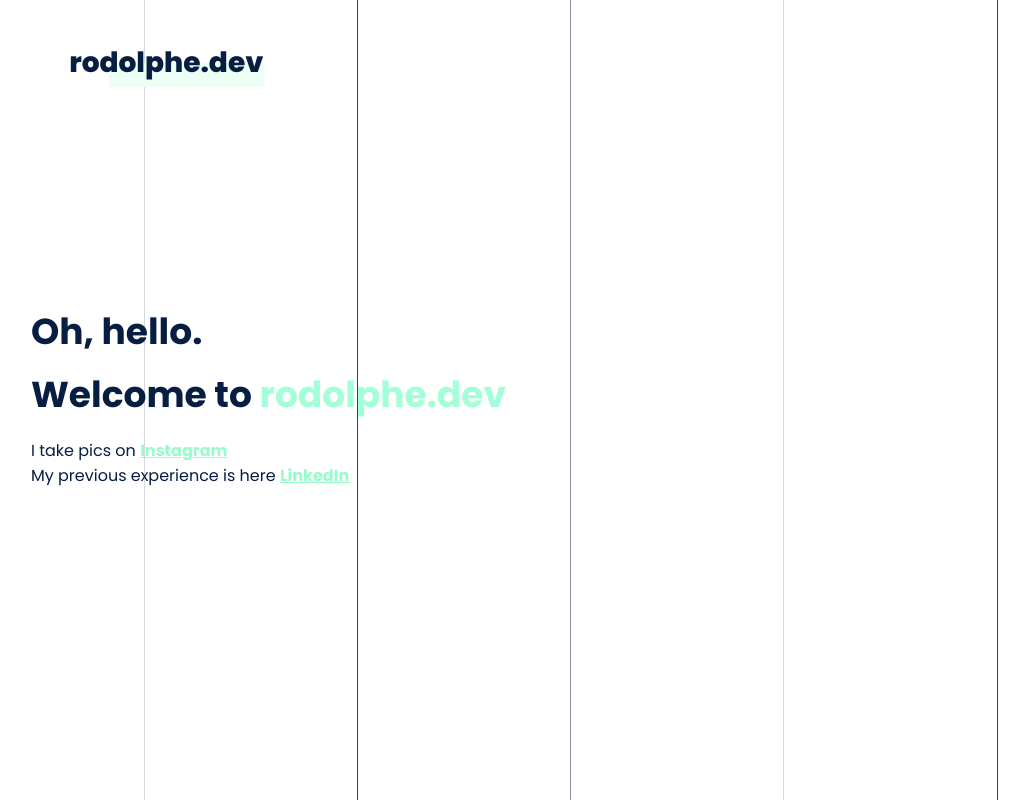
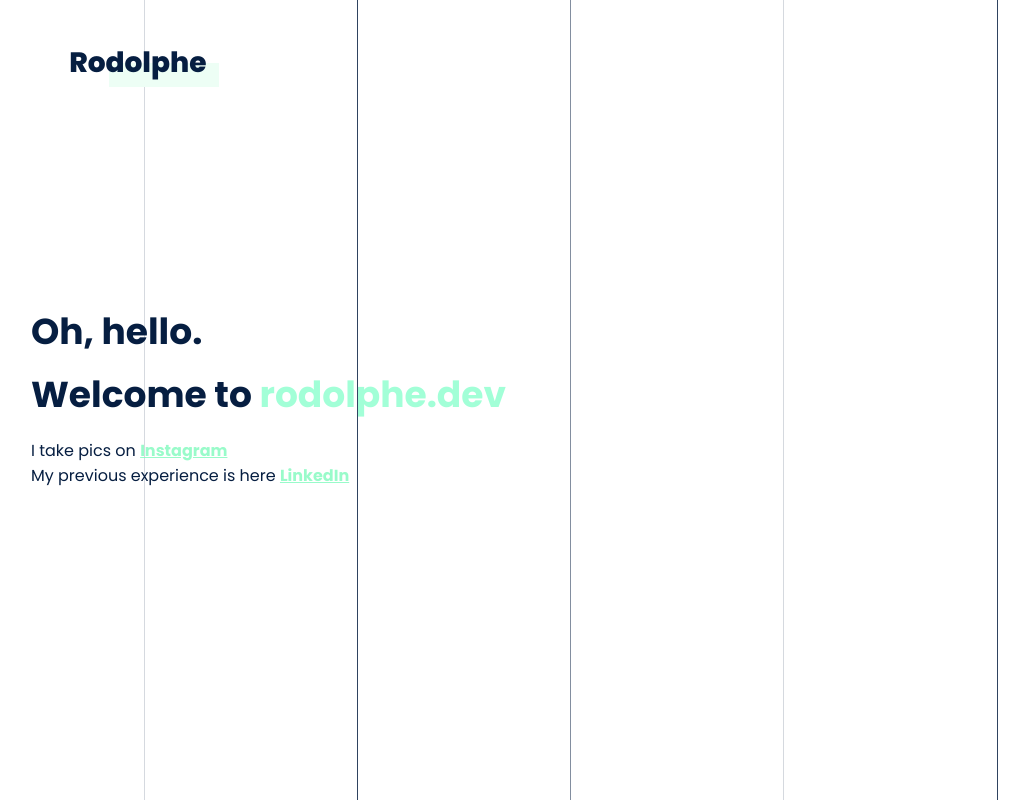
Before and after one commit to roprzz/rodolphe, a Gatsby site: page / in a window 1280 px wide. Shown: the whole page, without its empty margins (69-1098 px from the left). Built offline with nearby package versions, Linux system fonts and the light colour scheme; Gatsby itself is replaced by a stand-in of ours.

Commit message:
commit pour baptiste

```diff
--- a/src/components/header.js
+++ b/src/components/header.js
@@ -4,7 +4,7 @@
 
 const Header = ({ siteTitle }) => (
   <div className="header">
-    <h1 className="home-btn">rodolphe.dev<div className="thick-underline" /></h1>
+    <h1 className="home-btn">Rodolphe<div className="thick-underline" /></h1>
 
   </div>
 )
```
